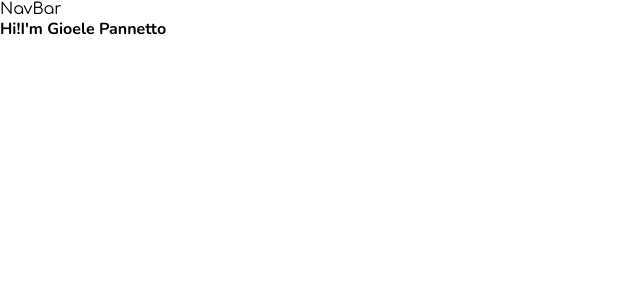
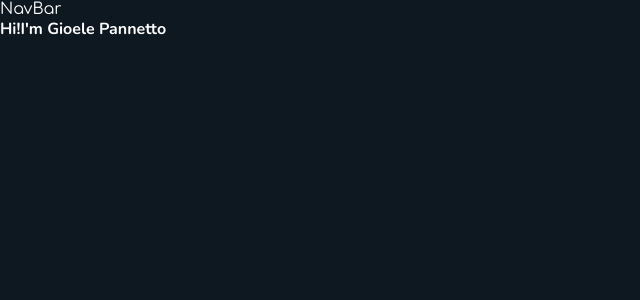
Before and after one commit to GioPan04/pangio, a Next.js app: page / in a window 1280 px wide. Shown: the top 300 px of the page, without its empty margins (0-640 px from the left). Built offline with nearby package versions, Linux system fonts and the light colour scheme.

Commit message:
Using sass

```diff
--- a/package.json
+++ b/package.json
@@ -12,7 +12,8 @@
     "next": "11.0.1",
     "react": "17.0.2",
     "react-dom": "17.0.2",
-    "react-intersection-observer": "^8.32.0"
+    "react-intersection-observer": "^8.32.0",
+    "sass": "^1.37.5"
   },
   "devDependencies": {
     "@types/react": "17.0.16",
--- a/pages/_app.tsx
+++ b/pages/_app.tsx
@@ -1,5 +1,5 @@
 import 'tailwindcss/tailwind.css';
-import '../styles/globals.css';
+import '../styles/globals.scss';
 import type { AppProps } from 'next/app';
 
 function MyApp({ Component, pageProps }: AppProps): JSX.Element {
--- a/pages/index.tsx
+++ b/pages/index.tsx
@@ -12,7 +12,7 @@ const Home = () => {
         <title>Gioele Pannetto</title>
       </Head>
       <NavBar show={inView}/>
-      <div className="h-screen bg-green-400 flex items-center justify-center">
+      <div className="h-screen flex items-center justify-center">
         <div className="flex flex-col font-title">
           <span className="text-5xl">Hi!</span>
           <span className="text-3xl blinking-cursor">I&apos;m Gioele Pannetto</span>
--- /dev/null
+++ b/styles/colors.scss
@@ -0,0 +1,3 @@
+$primary-color: #0D1821;
+$secondary-color: #E03616;
+$accent-color: #008DD5;
--- /dev/null
+++ b/styles/components/blinking-cursor.scss
@@ -0,0 +1,20 @@
+.blinking-cursor {
+  &::after {
+    content: '';
+    display: inline-block;
+    width: 18px;
+    height: 3px;
+    background-color: #fff;
+    animation: blinking-cursor-anim 1s step-end infinite;
+  }
+}
+
+@keyframes blinking-cursor-anim {
+  0%, 100% {
+    opacity: 1;
+  }
+
+  50% {
+    opacity: 0;
+  }
+}
--- /dev/null
+++ b/styles/fonts.scss
@@ -0,0 +1,14 @@
+.font-title {
+  font-family: 'Nunito', sans-serif;
+  font-weight: 700;
+}
+
+.font-subtitle {
+  font-family: 'Quicksand', sans-serif;
+  font-weight: 600;
+}
+
+.font-text {
+  font-family: 'Comfortaa', cursive;
+  font-weight: 400;
+}
--- a/styles/globals.css
+++ /dev/null
@@ -1,53 +0,0 @@
-html,
-body {
-  padding: 0;
-  margin: 0;
-  font-family: 'Comfortaa', sans-serif;
-}
-
-a {
-  color: inherit;
-  text-decoration: none;
-}
-
-* {
-  box-sizing: border-box;
-}
-
-.font-title {
-  font-family: 'Nunito', sans-serif;
-  font-weight: 700;
-}
-
-.font-subtitle {
-  font-family: 'Quicksand', sans-serif;
-  font-weight: 600;
-}
-
-.font-text {
-  font-family: 'Comfortaa', cursive;
-  font-weight: 400;
-}
-
-.blinking-cursor {
-  position: relative;
-}
-
-.blinking-cursor::after {
-  content: '';
-  display: inline-block;
-  width: 18px;
-  height: 3px;
-  background-color: #000;
-  animation: blinking-cursor-anim 1s step-end infinite;
-}
-
-@keyframes blinking-cursor-anim {
-  0%, 100% {
-    opacity: 1;
-  }
-
-  50% {
-    opacity: 0;
-  }
-}
--- /dev/null
+++ b/styles/globals.scss
@@ -0,0 +1,21 @@
+@import 'colors';
+@import 'components/blinking-cursor';
+@import 'fonts';
+
+html,
+body {
+  padding: 0;
+  margin: 0;
+  font-family: 'Comfortaa', sans-serif;
+  background-color: $primary-color;
+  color: #fff;
+}
+
+a {
+  color: inherit;
+  text-decoration: none;
+}
+
+* {
+  box-sizing: border-box;
+}
```
Also changed, not shown: 1 other file (tests, documents, lock files or other folders).
